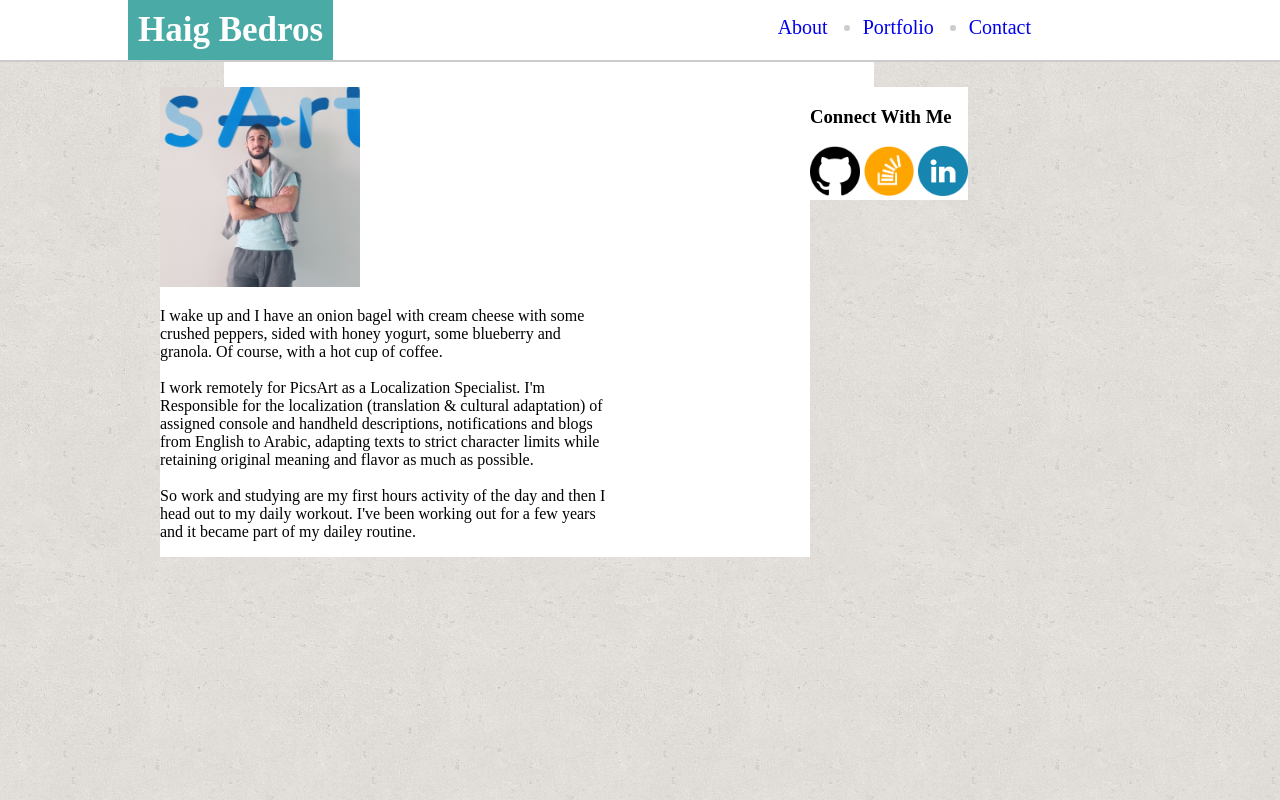
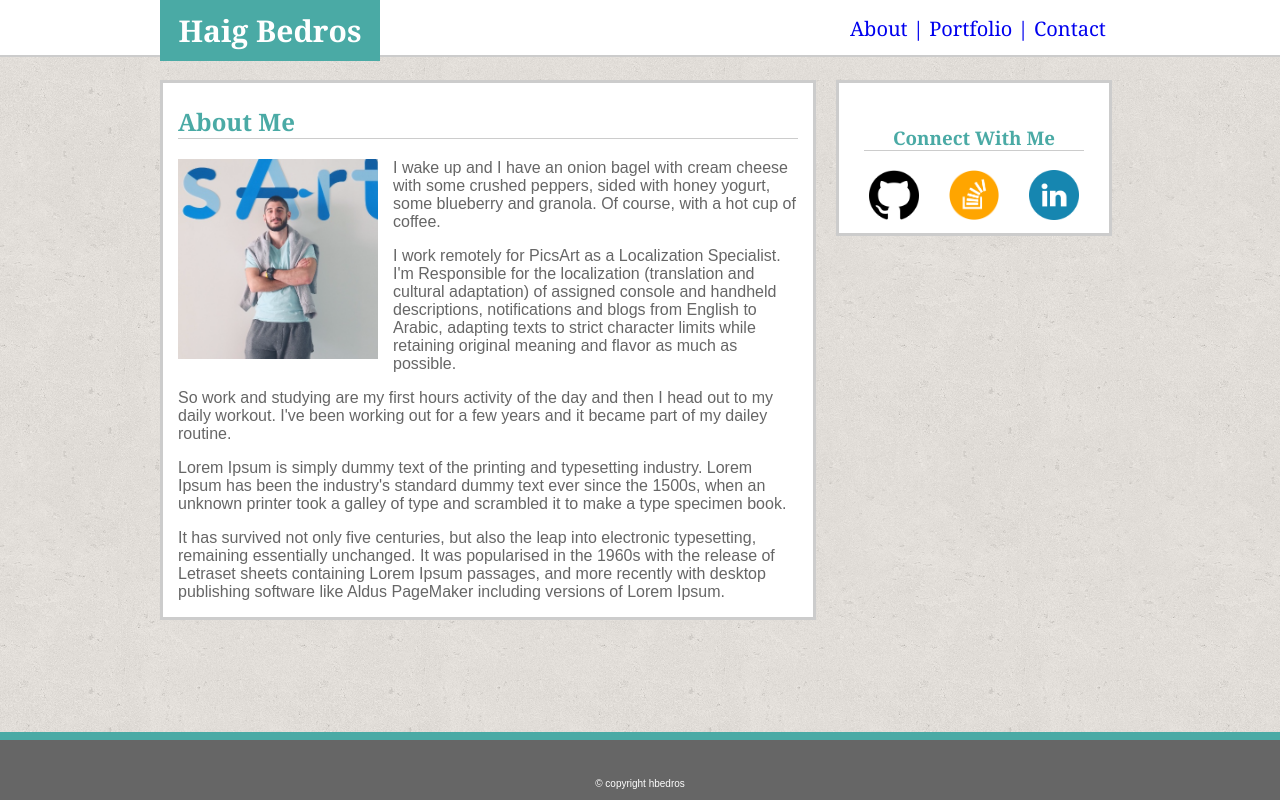
Before and after one commit to hbedros/Basic-Portfolio, a plain HTML site: page index.html in a window 1280 px wide. Drawn offline with Linux system fonts and the light colour scheme.

Commit message:
styling about

```diff
--- a/index.css
+++ b/index.css
@@ -3,110 +3,149 @@ header{
     left: 0;
     top: 0;
     width: 100%;
-    height: 60px;
+    height: 55px;
     background: #ffffff;
     border-bottom-width: 2px;
 	border-bottom-style: solid;
-	border-bottom-color: #cccccc;
+    border-bottom-color: #cccccc;
+    font-family: Georgia, 'Times New Roman', Times, serif;
 }
 
 .header-container{
+    align-content: center;
     width: 960px;
-    padding-top: 0px;
-    margin-left: 10%;
+    margin: auto;
 }
 
 h1{
-    font-size: 35px;
+    text-align: center;
+    width: 200px;
+    padding: 10px;
+    font-size: 30px;
+    float: left;
+    top:0;
+    margin: 0;
     background-color: #4aaaa5;
-    float: left;
     color: #ffffff;
-    top: 0;
-    margin-top: 0px;
-    padding: 10px;
 }
 
 .nav-list{
     float: right;
-    margin-top:0px;
-    margin-right: 32px;
+    width: 270px;
     color: #cccccc;
     text-decoration: none;
+    font-size: 20px;
+    padding-top: 15px;
 }
 
+a:visited {
+    color: #666666;
+}
+
+a:hover {
+    color: #cccccc;
+}
 .nav-li {
     float: left;
     padding-right: 25px;
 	font-size: 20px;
-    margin-left: 10px;
+    margin-left: 10px;}
 
-
+body {
+    background-image: url("assets/images/cork-wallet.png");
+}
+.content {
+    width: 960px;
+    margin: auto;
+    margin-top: 80px;
 }
 
-.name {
-position: absolute;
-text-align: center;
-font-size: 12px;
-color: #ffffff;
-background-color: #4aaaa5;
-float: left;
-padding: 8px;
-margin: -45px 0px 0px 96px;
+.about-me {
+    padding-top: 2px;
+    margin-left: 15px;
+    margin-right: 15px;
+    border-bottom-style: solid;
+    border-bottom-color: #cccccc;
+    border-bottom-width: 1px;
+    font-family: Georgia, 'Times New Roman', Times, serif;
+    color: #4aaaa5;
 }
 
-.pages {
-text-align: center;
-font-size: 16px;
-float: right;
-color: inherit;
-margin: -15px 96px 0px 0px;
+img{
+    float: left;
+    margin-right: 15px;
+    margin-left: 15px;
 }
 
-body {
-position: relative;
-width: 960px;
-margin: 0 auto 0 auto;
-background-image: url("assets/images/cork-wallet.png");
+.bio {
+    float: left;
+    background-color: #ffffff;
+    width: 650px;
+    clear: both;
+    margin-bottom: 150px;
+    border-style: solid;
+    border-color: #cccccc;
+    font-family: Arial, Helvetica, sans-serif;
+    color: #666666;
 }
 
-.about,
-.img {
-width: 650px;
-}
+.text {
+    padding: 0px 15px 0px 15px;
 
-.about {
-float: left;
-background-color: #ffffff;
-color: #4aaaa5;
-margin: 20px 0px 0px 64px;
-padding-right: px;
+    }
 
-
-}
-
-.img{
-padding: 1000pxs;
-background-color: #ffffff;
-float: left;
-width: 650px;
-
-}
-
-p{
-background-color: #ffffff;
-
-width: 450px;
-margin-right: 500px;
+h3 {
+    text-align: center;
+    margin-left: 15px;
+    margin-right: 15px;
+    border-bottom-style: solid;
+    border-bottom-color: #cccccc;
+    border-bottom-width: 1px;
+    font-family: Georgia, 'Times New Roman', Times, serif;
+    color: #4aaaa5;
 }
 
 .social {
-background-color: #ffffff;
-float: left;
+    align-content: center;
+    float: left;
+    margin-left: 20px;
+    background-color: #ffffff;
+    width: 270px;
+    height: 150px;
+    border-style: solid;
+    border-color: #cccccc;
+}
+
+.connect {
+    padding:10px;
+}
+
+.icons {
+    margin-left: 5px;
 }
 
 .footer {
-text-align: center;
-background-color: #666666;
-width: 100%;
+    position: fixed;
+    width: 100%;
+	padding-top: 20px;
+	padding-bottom: 20px;
+    bottom: 0;
+    right: 0;
+    left: 0;
+	text-align: center;
+    border-top: solid;
+    border-top-color: #4aaaa5;
+    border-top-width: 8px;
+    height: 20px;
+	margin-top: -40px;
+	background-color: #666666;
+	z-index: 999;
+}
 
+.footer-content {
+    text-align: center;
+    font-family: Arial, "Helvetica Neue", Helvetica, sans-serif;
+    color: white;
+    font-size: 10px;
+    margin-top: 18px;
 }
--- a/index.html
+++ b/index.html
@@ -10,57 +10,80 @@
 </head>
 
 <header>
-    <div class="header-container">
+    <section class="header-container">
     <!-- headline -->
-    <h1 class="header-text"> Haig Bedros</h1>
+    <div>
+    <h1> Haig Bedros</h1>
+    </div>
 
     <!-- pages table -->
     <div class="nav-list">
-        <ul class="nav-items">
-            <li style="list-style: none;" class="nav-li"> <a style="text-decoration-line: none" "decoration: none" href="index.html">About</a></li>
-            <li class="nav-li"> <a style="text-decoration-line: none" href="portfolio.html">Portfolio</a></li>
-            <li class="nav-li"> <a style="text-decoration-line: none" href="contact.html">Contact</a> </li>
-        </ul>
-    </div>
-    </div>
+        <div>
+            <a style="text-decoration-line: none" href="index.html">About |</a>
+            <a style="text-decoration-line: none" href="portfolio.html">Portfolio |</a>
+            <a style="text-decoration-line: none" href="contact.html">Contact</a>
+        </div>
+    </section>
 </header>
 
 <body>
-    <!-- body -->
-    <div class="about">
-    <h2>About Me</h2>
-    </div>
+<div class="content">
 
-    <div class="img">
+    <section class="bio">
+    <h2 class="about-me">About Me</h2>
     <img src="assets/images/download.png" width="200" height="200" alt="Haig Bedros picture">
 
-    <p> I wake up and I have an onion bagel with cream cheese with some crushed peppers,
+        <section class="text">
+        <p>
+        I wake up and I have an onion bagel with cream cheese with some crushed peppers,
         sided with honey yogurt, some blueberry and granola.
-        Of course, with a hot cup of coffee.<br>
-        <br>
+        Of course, with a hot cup of coffee.
+        </p>
+        <p>
         I work remotely for PicsArt as a Localization Specialist. I'm Responsible for the localization
-        (translation & cultural adaptation) of assigned
-        console and handheld descriptions, notifications and blogs from English to Arabic,
-        adapting texts to strict character limits while retaining original meaning and flavor as much as possible.<br>
-        <br>
+        (translation and cultural adaptation) of assigned console and handheld descriptions, notifications and blogs from English to Arabic,
+        adapting texts to strict character limits while retaining original meaning and flavor as much as possible.
+        </p>
+        <p>
         So work and studying are my first hours activity of the day and then I head out to my daily workout.
         I've been working out for a few years and it became part of my dailey routine.
-    </p>
-    </div>
+        </p>
+        <p>
+        Lorem Ipsum is simply dummy text of the printing and typesetting industry.
+        Lorem Ipsum has been the industry's standard dummy text ever since the 1500s,
+        when an unknown printer took a galley of type and scrambled it to make a type specimen book.
+        </p>
+        <p>
+        It has survived not only five centuries, but also the leap into electronic typesetting,
+        remaining essentially unchanged.
+        It was popularised in the 1960s with the release of Letraset sheets containing Lorem Ipsum passages,
+        and more recently with desktop publishing software like Aldus PageMaker including versions of Lorem Ipsum.
+        </p>
+    </section>
+    </section>
 
-    <!-- social -->
-    <div class="social">
+    <section class="social">
+
+    <div class="connect">
     <h3>Connect With Me</h3>
 
+    <div class="icons">
     <a href="https://github.com/hbedros" target="_blank"><img width="50" height="50" src="assets/images/github.png" alt="github profile"></a>
     <a href="https://stackoverflow.com/users/8550101/haig-bedros" target="_blank"><img width="50" height="50" src="assets/images/stack.png" alt="stack overflow profile"></a>
     <a href="https://www.linkedin.com/in/haig-bedros-5b963510b/" target="_blank"><img width="50" height="50" src="assets/images/linkedin.png" alt="linkedin profile"></a>
     </div>
+    </div>
+    </section>
+
+</div>
+</body>
 
     <!-- copyrigth -->
     <footer class="footer">
+    <div class="footer-content">
     © copyright hbedros
+    </div>
     </footer>
 
-</body>
+
 </html>
```
Also changed, not shown: contact.html (+1 -1 lines), 1 other file.
